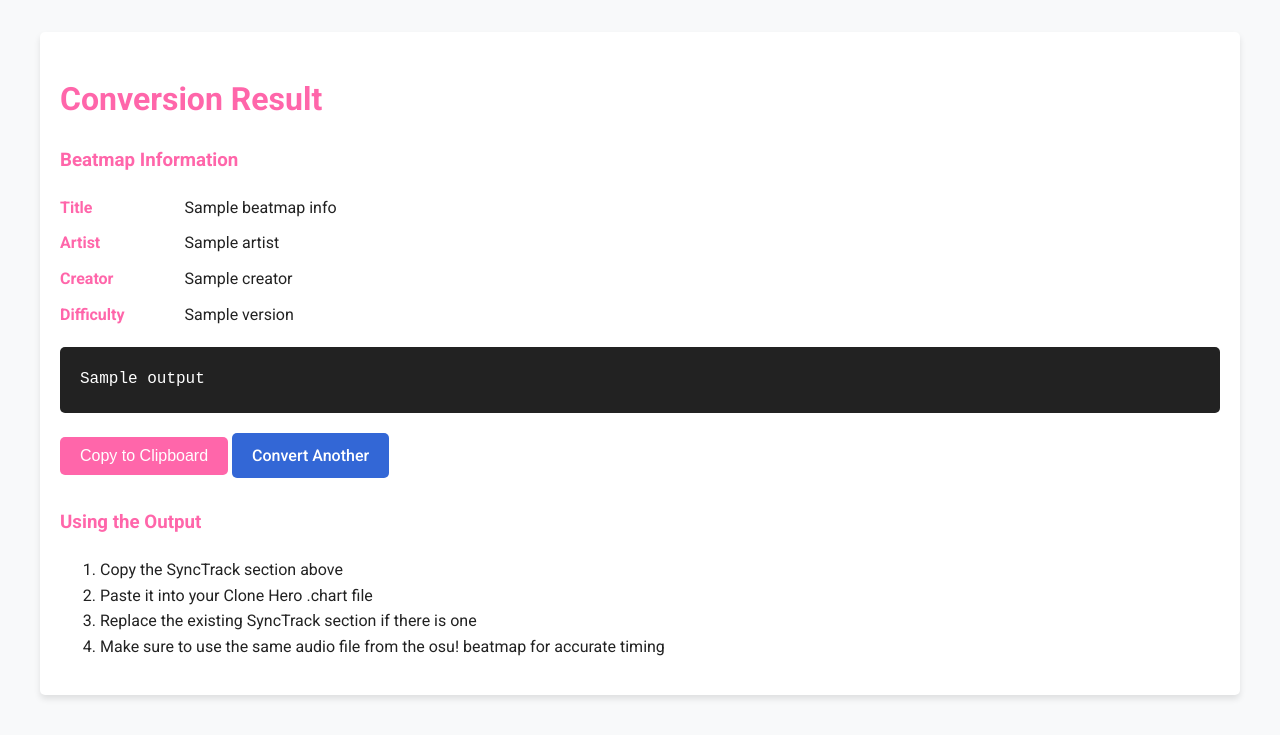
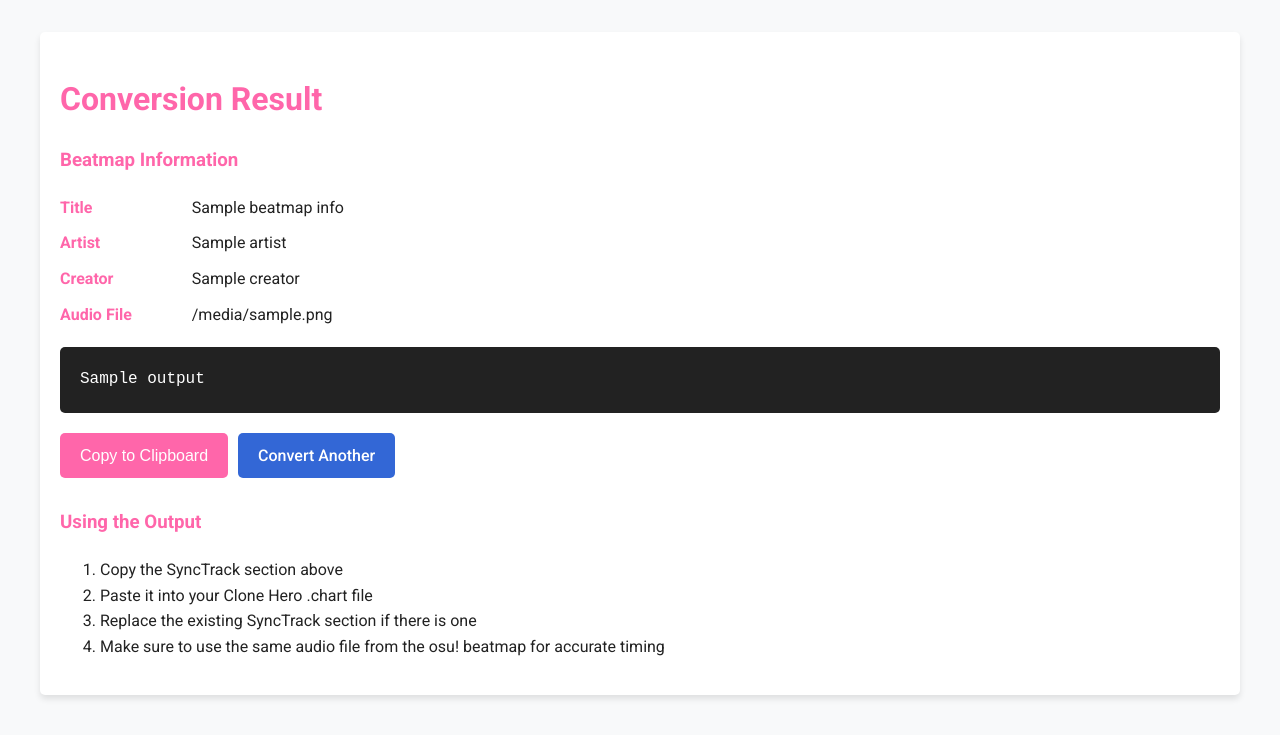
Before and after one commit to theyadev/osuToChTimings, a Flask app: template src/templates/result.html in a window 1280 px wide. Shown: the part 138-873 px from the top of the page. Run offline with Flask 3, Linux system fonts and the light colour scheme; the template is opened without the code that fills it: most values are stand-ins (such as "Sample title", 1, 10 or a date in 2020).

Commit message:
feature: implement audio file download functionality and enhance beatmap processing; update UI for audio handling

```diff
--- a/src/app.py
+++ b/src/app.py
@@ -15,8 +15,9 @@ import zipfile
 import io
 import logging
 import tempfile
+import shutil
 from urllib.parse import urlparse
-from flask import Flask, render_template, request, jsonify, flash, redirect, url_for
+from flask import Flask, render_template, request, jsonify, flash, redirect, url_for, send_file, session
 
 # Add parent directory to path so we can import the conversion code
 # This approach works for local development
@@ -34,10 +35,15 @@ logger = logging.getLogger(__name__)
 
 # Constants
 OSU_BEATMAP_URL_PATTERN = r'https?://osu\.ppy\.sh/beatmapsets/(\d+)(?:#.+)?'
+BEATCONNECT_URL_PATTERN = r'https?://beatconnect\.io/b/(\d+)(?:/?.*)?'
 
 app = Flask(__name__)
 app.secret_key = os.environ.get('SECRET_KEY', os.urandom(24))
 app.config['MAX_CONTENT_LENGTH'] = 50 * 1024 * 1024  # 50MB max upload size
+app.config['UPLOAD_FOLDER'] = os.path.join(os.path.dirname(os.path.abspath(__file__)), 'uploads')
+
+# Ensure the upload directory exists
+os.makedirs(app.config['UPLOAD_FOLDER'], exist_ok=True)
 
 @app.route('/')
 def index():
@@ -54,21 +60,25 @@ def convert():
         return redirect(url_for('index'))
 
     # Validate the URL
-    match = re.match(OSU_BEATMAP_URL_PATTERN, beatmap_url)
-    if not match:
-        flash('Invalid osu! beatmap URL. It should be in the format: https://osu.ppy.sh/beatmapsets/XXXXX')
+    beatmap_id = None
+    if re.match(BEATCONNECT_URL_PATTERN, beatmap_url):
+        beatmap_id = re.match(BEATCONNECT_URL_PATTERN, beatmap_url).group(1)
+    elif re.match(OSU_BEATMAP_URL_PATTERN, beatmap_url):
+        beatmap_id = re.match(OSU_BEATMAP_URL_PATTERN, beatmap_url).group(1)
+    else:
+        flash('Invalid beatmap URL. Please use a URL from osu! or beatconnect.io')
         return redirect(url_for('index'))
 
-    beatmap_id = match.group(1)
     download_url = f"https://beatconnect.io/b/{beatmap_id}"
 
     try:
         # Download the beatmap
         logger.info(f"Downloading beatmap from {download_url}")
 
-        # Set headers for the request
+        # osu! website requires a user agent and referer to be set
         headers = {
-            'User-Agent': 'Mozilla/5.0 (Windows NT 10.0; Win64; x64) AppleWebKit/537.36 (KHTML, like Gecko) Chrome/58.0.3029.110 Safari/537.3'
+            'User-Agent': 'Mozilla/5.0 (Windows NT 10.0; Win64; x64) AppleWebKit/537.36 (KHTML, like Gecko) Chrome/58.0.3029.110 Safari/537.3',
+            'Referer': f'https://osu.ppy.sh/beatmapsets/{beatmap_id}'
         }
 
         response = requests.get(download_url, headers=headers, stream=True)
@@ -77,26 +87,40 @@ def convert():
             flash(f'Failed to download beatmap. Status code: {response.status_code}')
             return redirect(url_for('index'))
 
-        # Create a temporary directory to extract files
+        # Create a unique session ID for this download
+        session_id = os.urandom(16).hex()
+        session_dir = os.path.join(app.config['UPLOAD_FOLDER'], session_id)
+        os.makedirs(session_dir, exist_ok=True)
+
+        # Save the downloaded file
+        osz_path = os.path.join(session_dir, f"{beatmap_id}.osz")
+        with open(osz_path, 'wb') as f:
+            f.write(response.content)
+
+        # Create a temporary directory to extract and process files
         with tempfile.TemporaryDirectory() as temp_dir:
             # Extract the .osz file (which is just a zip)
             try:
-                with zipfile.ZipFile(io.BytesIO(response.content)) as zip_ref:
+                with zipfile.ZipFile(osz_path) as zip_ref:
                     zip_ref.extractall(temp_dir)
             except zipfile.BadZipFile:
                 flash('The downloaded file is not a valid .osz file')
+                shutil.rmtree(session_dir)
                 return redirect(url_for('index'))
 
             # Find the first .osu file
             osu_files = [f for f in os.listdir(temp_dir) if f.endswith('.osu')]
             if not osu_files:
                 flash('No .osu files found in the beatmap')
+                shutil.rmtree(session_dir)
                 return redirect(url_for('index'))
 
             osu_file_path = os.path.join(temp_dir, osu_files[0])
 
-            # Extract the beatmap info for display
+            # Extract the beatmap info for display and get audio filename
             beatmap_info = {}
+            audio_filename = None
+
             with open(osu_file_path, 'r', encoding='utf-8') as f:
                 content = f.read()
 
@@ -106,6 +130,7 @@ def convert():
                     artist_match = re.search(r'Artist:(.*)', content)
                     creator_match = re.search(r'Creator:(.*)', content)
                     version_match = re.search(r'Version:(.*)', content)
+                    audio_match = re.search(r'AudioFilename:(.*)', content)
 
                     if title_match:
                         beatmap_info['title'] = title_match.group(1).strip()
@@ -115,8 +140,20 @@ def convert():
                         beatmap_info['creator'] = creator_match.group(1).strip()
                     if version_match:
                         beatmap_info['version'] = version_match.group(1).strip()
+                    if audio_match:
+                        audio_filename = audio_match.group(1).strip()
                 except Exception as e:
                     logger.error(f"Error extracting metadata: {str(e)}")
+
+            # If we found an audio file, copy it to the session directory
+            has_audio = False
+            if audio_filename and os.path.exists(os.path.join(temp_dir, audio_filename)):
+                audio_src_path = os.path.join(temp_dir, audio_filename)
+                audio_dest_path = os.path.join(session_dir, audio_filename)
+                shutil.copy2(audio_src_path, audio_dest_path)
+                has_audio = True
+                session['audio_filename'] = audio_filename
+                session['session_id'] = session_id
 
             # Convert the timing points
             try:
@@ -129,20 +166,59 @@ def convert():
                 return render_template(
                     'result.html',
                     output=ch_output,
-                    beatmap_info=beatmap_info
+                    beatmap_info=beatmap_info,
+                    has_audio=has_audio,
+                    audio_filename=audio_filename
                 )
             except Exception as e:
                 flash(f'Error converting timing points: {str(e)}')
+                shutil.rmtree(session_dir)
                 return redirect(url_for('index'))
 
     except Exception as e:
         flash(f'Error: {str(e)}')
         return redirect(url_for('index'))
 
+@app.route('/download_audio')
+def download_audio():
+    """Download the audio file from the extracted beatmap."""
+    session_id = session.get('session_id')
+    audio_filename = session.get('audio_filename')
+
+    if not session_id or not audio_filename:
+        flash('Audio file not available')
+        return redirect(url_for('index'))
+
+    audio_path = os.path.join(app.config['UPLOAD_FOLDER'], session_id, audio_filename)
+
+    if not os.path.exists(audio_path):
+        flash('Audio file not found')
+        return redirect(url_for('index'))
+
+    return send_file(audio_path, as_attachment=True, download_name=audio_filename)
+
 @app.route('/about')
 def about():
     """Render the about page."""
     return render_template('about.html')
 
+# Cleanup function to remove old files (can be run periodically)
+def cleanup_old_files():
+    """Clean up files older than 1 hour"""
+    import time
+    current_time = time.time()
+    uploads_folder = app.config['UPLOAD_FOLDER']
+
+    for session_folder in os.listdir(uploads_folder):
+        session_path = os.path.join(uploads_folder, session_folder)
+        if os.path.isdir(session_path):
+            # If folder is older than 1 hour
+            if current_time - os.path.getctime(session_path) > 3600:
+                try:
+                    shutil.rmtree(session_path)
+                    logger.info(f"Cleaned up old session folder: {session_folder}")
+                except Exception as e:
+                    logger.error(f"Error cleaning up folder {session_folder}: {str(e)}")
+
 if __name__ == '__main__':
     app.run(debug=True)
--- a/src/static/css/style.css
+++ b/src/static/css/style.css
@@ -213,3 +213,18 @@ footer a {
     margin: 0 10px;
   }
 }
+
+.btn-download {
+  background-color: #28a745;
+  margin-left: 10px;
+}
+
+.btn-download:hover {
+  background-color: #218838;
+}
+
+.actions {
+  display: flex;
+  flex-wrap: wrap;
+  gap: 10px;
+}
--- a/src/templates/result.html
+++ b/src/templates/result.html
@@ -25,9 +25,9 @@
             <dd>{{ beatmap_info.creator }}</dd>
             {% endif %}
 
-            {% if beatmap_info.version %}
-            <dt>Difficulty</dt>
-            <dd>{{ beatmap_info.version }}</dd>
+            {% if audio_filename %}
+            <dt>Audio File</dt>
+            <dd>{{ audio_filename }}</dd>
             {% endif %}
         </dl>
     </div>
@@ -39,6 +39,9 @@
 
     <div class="actions" style="margin-top: 20px;">
         <button class="btn btn-copy" data-target="#output-content">Copy to Clipboard</button>
+        {% if has_audio %}
+        <a href="{{ url_for('download_audio') }}" class="btn btn-download">Download Audio</a>
+        {% endif %}
         <a href="{{ url_for('index') }}" class="btn btn-secondary">Convert Another</a>
     </div>
 
@@ -49,6 +52,9 @@
             <li>Paste it into your Clone Hero .chart file</li>
             <li>Replace the existing SyncTrack section if there is one</li>
             <li>Make sure to use the same audio file from the osu! beatmap for accurate timing</li>
+            {% if has_audio %}
+            <li>Click "Download Audio" to get the audio file from this beatmap</li>
+            {% endif %}
         </ol>
     </div>
 </div>
```
Also changed, not shown: 1 other file.
